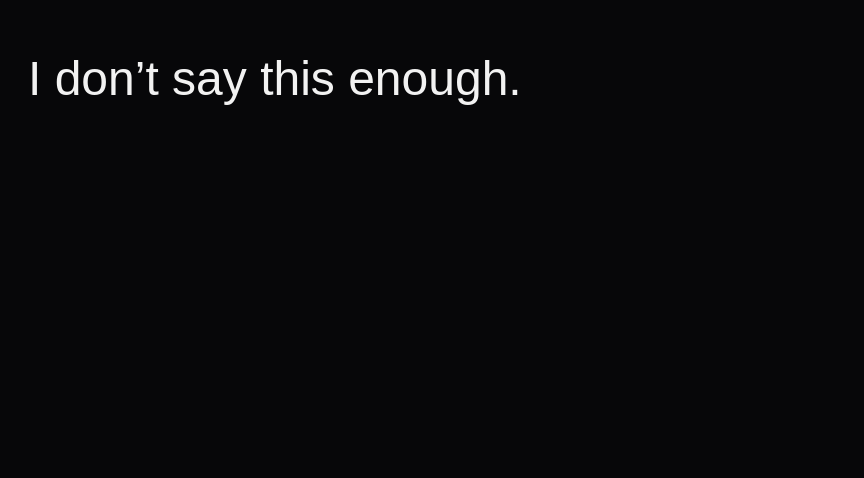
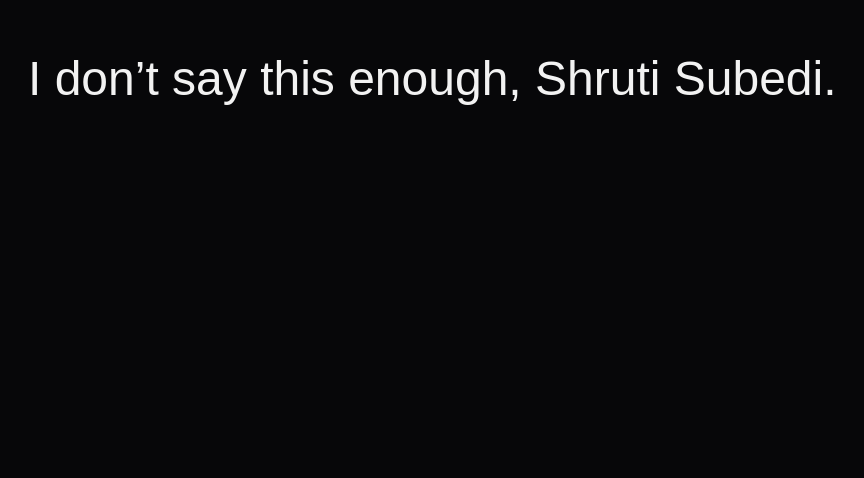
Before and after one commit to Hizruboy/valentines-love-site, a React (Vite) app: page / in a window 1280 px wide. Shown: the part 322-800 px from the top of the page, without its empty margins (100-964 px from the left). Built offline with nearby package versions, Linux system fonts and the light colour scheme.

Commit message:
added her name

```diff
--- a/src/App.jsx
+++ b/src/App.jsx
@@ -10,7 +10,7 @@ export default function App() {
           animate={{ opacity: 1, y: 0 }}
           transition={{ duration: 2 }}
         >
-          I don’t say this enough.
+          I don’t say this enough, Shruti Subedi.
         </motion.h1>
       </section>
 
@@ -41,7 +41,7 @@ export default function App() {
           whileInView={{ opacity: 1 }}
           transition={{ duration: 2 }}
         >
-          This is me choosing you — again.
+          No matter what,it's you.
         </motion.h2>
       </section>
     </div>
```
